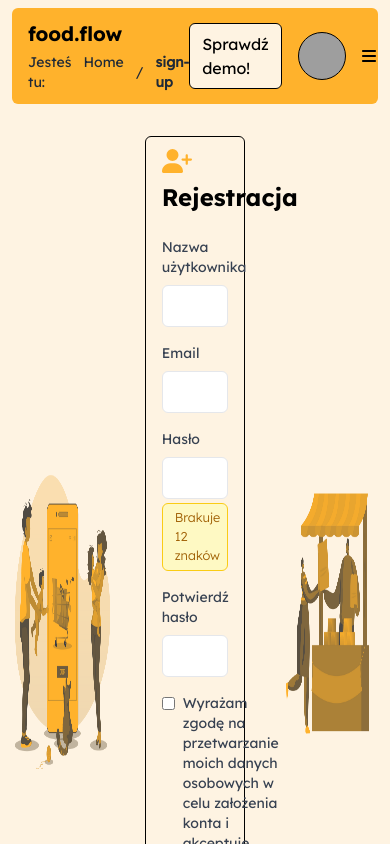
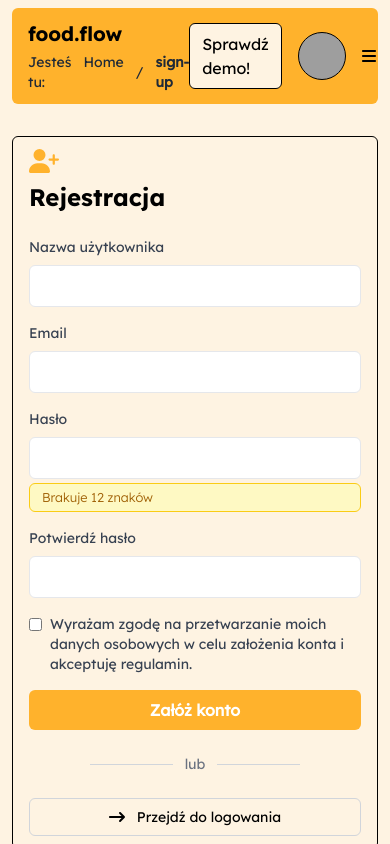
Before and after one commit to cyberters/foodflow-client-web, a React (Create React App) app: page /sign-up in a window 390 px wide. Shown: the top 844 px of the page. Built offline with nearby package versions, Linux system fonts and the light colour scheme; no server answers; grey boxes are pictures that could not be loaded.

Commit message:
ui rwd mobile - auth

```diff
--- a/src/Components/LoginForm.tsx
+++ b/src/Components/LoginForm.tsx
@@ -24,7 +24,7 @@ const LoginForm: React.FC<OnSubmitProps> = ({ onSubmit }) => {
   } = useForm<LoginFormInput>()
 
   return (
-    <div className="max-w-sm w-full mx-auto px-4 py-3 border border-black/60 border-solid rounded-md space-y-6">
+    <div className="w-full mx-auto px-4 py-3 border border-black/60 border-solid rounded-md space-y-6">
       <div className="flex flex-col space-y-2">
         <FontAwesomeIcon icon={faUserPlus} className='text-brand-warm h-6 me-auto'/>
         <h2 className="text-2xl text-center me-auto">Logowanie</h2>
--- a/src/Components/RegisterForm.tsx
+++ b/src/Components/RegisterForm.tsx
@@ -36,7 +36,7 @@ const RegisterForm: React.FC<OnSubmitProps> = ({ onSubmit }) => {
   const remaining = Math.max(MIN_LENGTH_PASS - password.length, 0);
 
   return (
-    <div className="max-w-sm w-full mx-auto px-4 py-3 border border-black border-solid rounded-md space-y-6 flex flex-col">
+    <div className="w-full mx-auto px-4 py-3 border border-black border-solid rounded-md space-y-6 flex flex-col">
       <div className="flex flex-col space-y-2">
         <FontAwesomeIcon icon={faUserPlus} className='text-brand-warm h-6 me-auto'/>
         <h2 className="text-2xl text-center me-auto">Rejestracja</h2>
--- a/src/Pages/LoginPage.tsx
+++ b/src/Pages/LoginPage.tsx
@@ -53,17 +53,17 @@ const LoginPage: React.FC = () => {
         <MainLayout>
             <PageLayout>
                 <div className='flex-grow py-5'>
-                    <div className="grid grid-cols-3 gap-8">
-                        <div className='flex'>
-                            <img src={foodFlow001} alt="" srcSet="" className='h-[375px] w-auto mx-auto my-auto'/>
+                    <div className="grid grid-cols-2 lg:grid-cols-3 gap-8">
+                        <div className='col-span-1 flex order-2'>
+                            <img src={foodFlow001} alt="" srcSet="" className='w-full mx-auto my-auto'/>
                         </div>
-                        <div className='flex flex-col items-center space-y-3'>
+                        <div className='order-1 lg:order-2 col-span-2 lg:col-span-1 flex flex-col items-center space-y-3'>
                             {notification?.isVisible && <AlertBadge label={notification.message}
                             className={`border ${notification.isError ? `bg-red-100 border-red-400 text-red-700` : `bg-green-100 border-green-400 text-green-700`} px-2 py-1 rounded-md`}/>}
                             <LoginForm onSubmit={onSubmit}/>
                         </div>
-                        <div className='flex'>
-                            <img src={foodFlow002} alt="" srcSet="" className='h-[375px] w-auto mx-auto my-auto'/>
+                        <div className='col-span-1 flex order-2 lg:order-3'>
+                            <img src={foodFlow002} alt="" srcSet="" className='w-full mx-auto my-auto'/>
                         </div>
                     </div>
                 </div>
--- a/src/Pages/RegisterPage.tsx
+++ b/src/Pages/RegisterPage.tsx
@@ -33,13 +33,13 @@ const RegisterPage: React.FC = () => {
         <MainLayout>
             <PageLayout>
                 <div className='flex-grow py-5'>
-                    <div className="grid grid-cols-3 gap-8">
-                        <div className='flex'>
-                            <img src={foodFlow001} alt="" srcSet="" className='h-[375px] w-auto mx-auto my-auto'/>
+                    <div className="grid grid-cols-2 lg:grid-cols-3 gap-8">
+                        <div className='col-span-1 flex order-2'>
+                            <img src={foodFlow001} alt="" srcSet="" className='w-full mx-auto my-auto'/>
                         </div>
-                        <div className='flex items-center'><RegisterForm onSubmit={onSubmit}/></div>
-                        <div className='flex'>
-                            <img src={foodFlow002} alt="" srcSet="" className='h-[375px] w-auto mx-auto my-auto'/>
+                        <div className='order-1 lg:order-2 col-span-2 lg:col-span-1 flex flex-col items-center space-y-3'><RegisterForm onSubmit={onSubmit}/></div>
+                        <div className='col-span-1 flex order-2 lg:order-3'>
+                            <img src={foodFlow002} alt="" srcSet="" className='w-full w-auto mx-auto my-auto'/>
                         </div>
                     </div>
                 </div>
```
